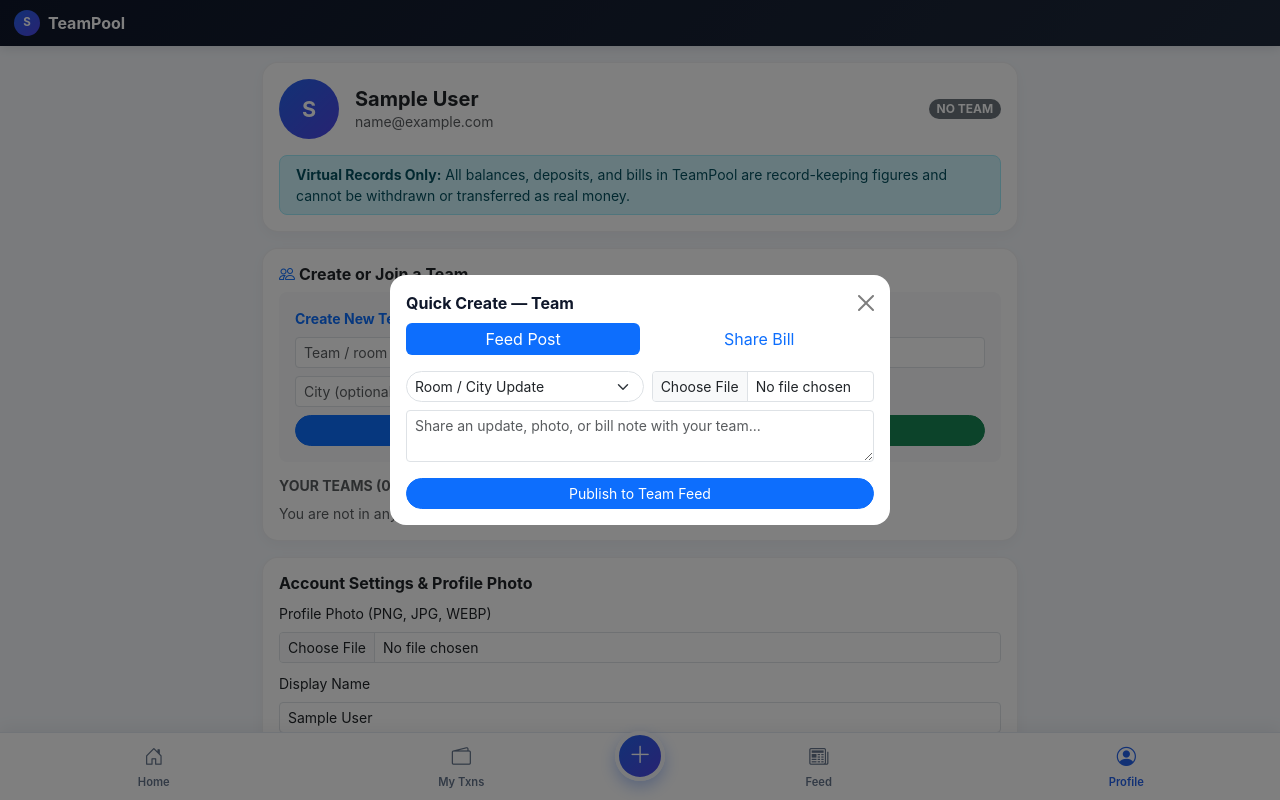
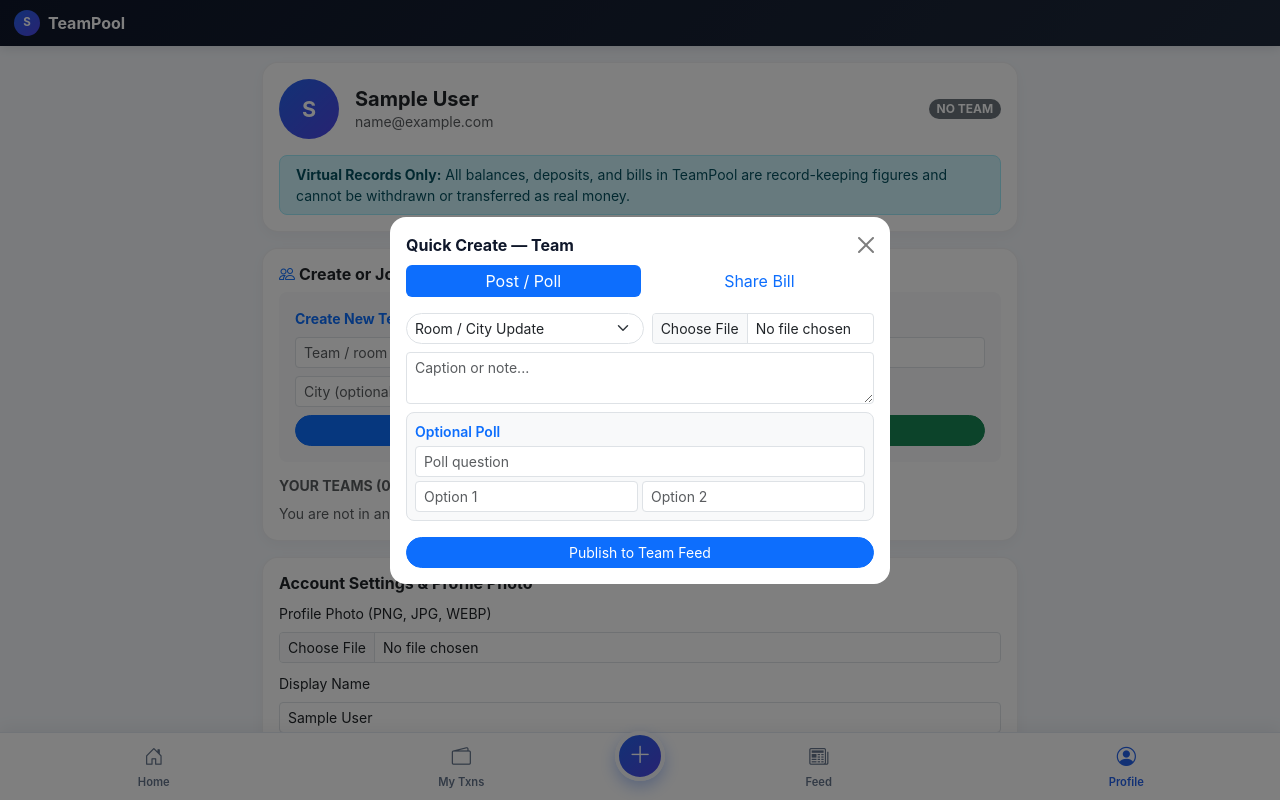
Before and after one commit to Bmk265/Tharvatha-Cheptha, a Flask app: page /profile in a window 1280 px wide, after a click that opens the changed part. Run offline with Flask 3, Linux system fonts and the light colour scheme; the visitor is signed in with stand-in values (Sample User, id 1).

Commit message:
Update base.html

```diff
--- a/templates/base.html
+++ b/templates/base.html
@@ -190,7 +190,7 @@
         <div class="modal-body pt-2">
           <ul class="nav nav-pills nav-fill mb-3 gap-1" role="tablist">
             <li class="nav-item">
-              <button class="nav-link active py-1 small" data-bs-toggle="pill" data-bs-target="#tab-feed-post">Feed Post</button>
+              <button class="nav-link active py-1 small" data-bs-toggle="pill" data-bs-target="#tab-feed-post">Post / Poll</button>
             </li>
             <li class="nav-item">
               <button class="nav-link py-1 small" data-bs-toggle="pill" data-bs-target="#tab-bill-claim">Share Bill</button>
@@ -214,8 +214,16 @@
                   </select>
                   <input type="file" name="photo" accept="image/*" class="form-control form-control-sm">
                 </div>
-                <div class="mb-3">
-                  <textarea name="content" rows="2" class="form-control form-control-sm" placeholder="Share an update, photo, or bill note with your team..."></textarea>
+                <div class="mb-2">
+                  <textarea name="content" rows="2" class="form-control form-control-sm" placeholder="Caption or note..."></textarea>
+                </div>
+                <div class="bg-light p-2 rounded-3 mb-3 border">
+                  <div class="small fw-semibold text-primary mb-1">Optional Poll</div>
+                  <input type="text" name="poll_question" class="form-control form-control-sm mb-1" placeholder="Poll question">
+                  <div class="row g-1">
+                    <div class="col-6"><input type="text" name="poll_opt_1" class="form-control form-control-sm" placeholder="Option 1"></div>
+                    <div class="col-6"><input type="text" name="poll_opt_2" class="form-control form-control-sm" placeholder="Option 2"></div>
+                  </div>
                 </div>
                 <button class="btn btn-primary btn-sm w-100 rounded-pill">Publish to Team Feed</button>
               </form>
```
